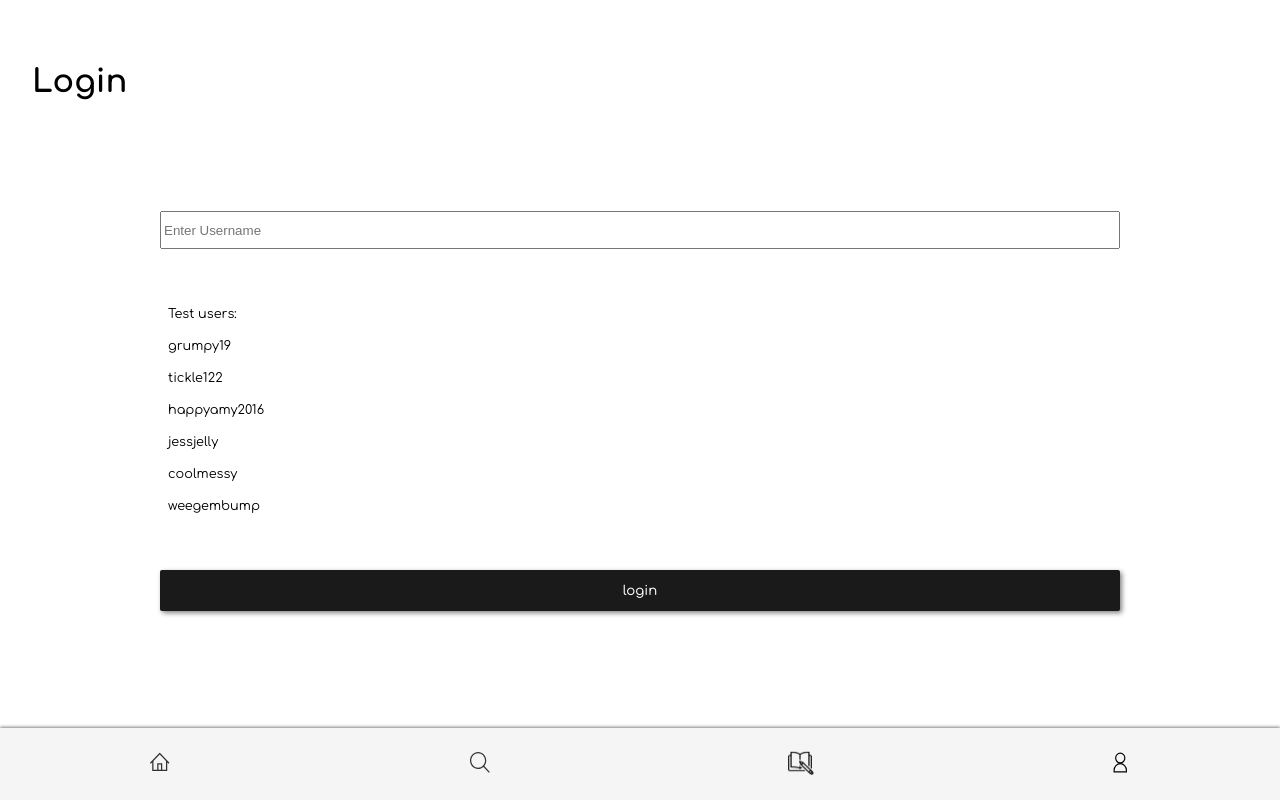
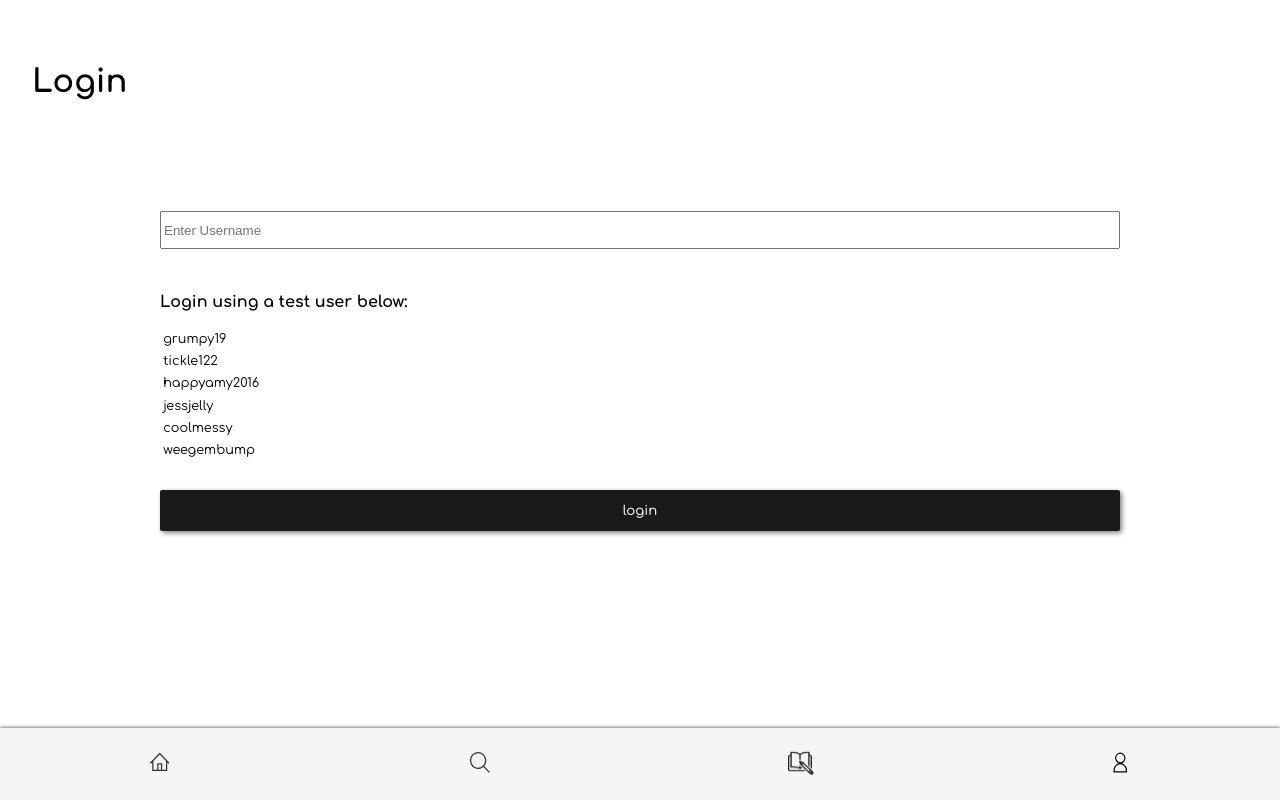
Before and after one commit to Jay-Sparks/Artico-fe, a React (Vite) app: page /account in a window 1280 px wide. Built offline with nearby package versions, Linux system fonts and the light colour scheme.

Commit message:
amend login styling to avoid scrolling

```diff
--- a/views/account/Account.jsx
+++ b/views/account/Account.jsx
@@ -61,7 +61,7 @@ function Account() {
                       onChange={inputHandler}
                     />
                       <div className={styles.testUserWrapper}>
-                        <p>Test users: </p>
+                        <h3>Login using a test user below: </h3>
                         <p>grumpy19</p>
                         <p>tickle122</p>
                         <p>happyamy2016</p>
--- a/views/account/Account.module.css
+++ b/views/account/Account.module.css
@@ -25,13 +25,13 @@
     flex-direction: column;
     align-items: center;
     justify-content: space-around;
-    height: 50vh;
+    height: 40vh;
     padding: 4rem 0;
 }
 
 .accountInfo img{
-    width: 10rem;
-    height: 10rem;
+    width: 9rem;
+    height: 9rem;
     border-radius: 2rem;
 }
 
@@ -40,7 +40,7 @@
     display: flex;
     flex-direction: column;
     justify-content: space-between;
-    height: 30rem;
+    height: 20rem;
     width: 75vw;
 }
 
@@ -58,6 +58,6 @@
 .testUserWrapper p{
     line-height: 1rem;
     font-size: 0.8rem;
-    margin: 0.5rem;
+    margin: 0.2rem;
     text-align: left;
 }
```
